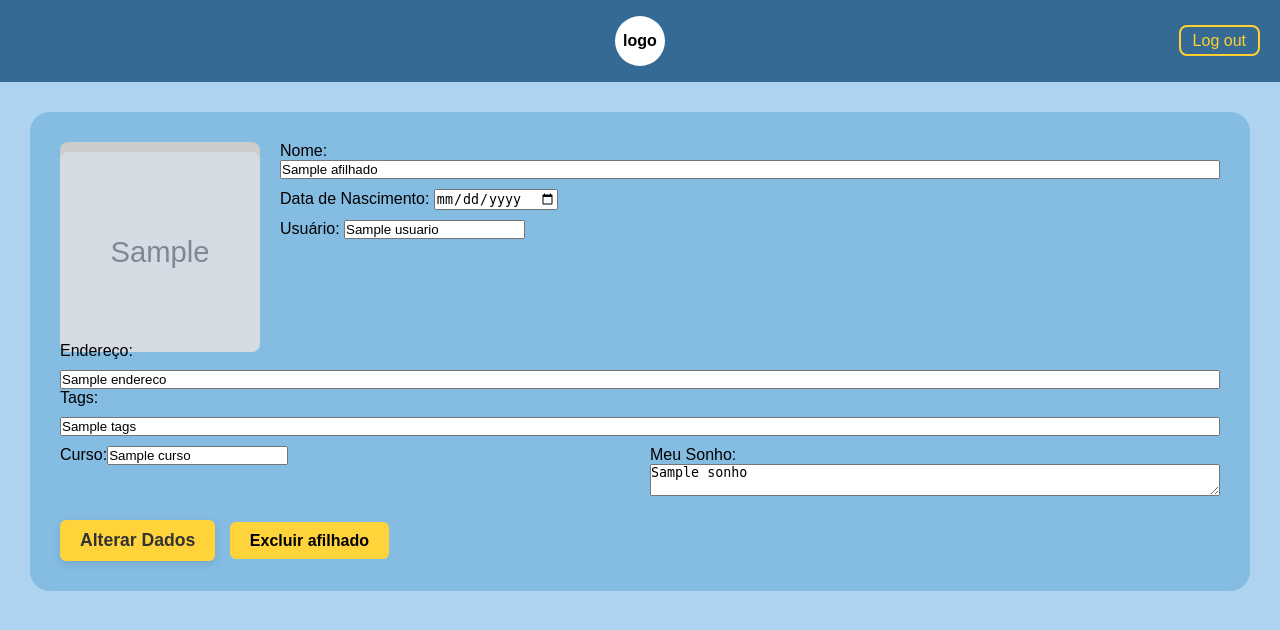
After one commit to avelinoandre/InstitutoSolidare, a Django app: template InstitutoSolidare2.0/apadrinhamento/templates/apadrinhamento/adm/afilhado_editar.html in a window 1280 px wide. The commit adds this page. Shown: the top 630 px of the page. Run offline with Django 5.2, Linux system fonts and the light colour scheme; the template is opened without the code that fills it: most values are stand-ins (such as "Sample title", 1, 10 or a date in 2020); grey boxes marked "Sample" are stand-in pictures.

Commit message:
adicionando o primeiro formato do html de gerenciar afilhado

```diff
--- /dev/null
+++ b/InstitutoSolidare2.0/apadrinhamento/templates/apadrinhamento/adm/afilhado_editar.html
@@ -0,0 +1,37 @@
+{% extends "shared/base_logout.html" %}
+{% load static %}
+
+{% block content %}
+<div style="padding: 30px;">
+    <div style="background-color: #85bce2; padding: 30px; border-radius: 20px;">
+        <form method="POST" enctype="multipart/form-data">
+            {% csrf_token %}
+            <div style="display: flex; gap: 20px;">
+                <div style="width: 200px; height: 200px; background-color: #ccc; border-radius: 8px;">
+                    {% if afilhado.foto %}
+                        <img src="{{ afilhado.foto.url }}" style="width: 100%; height: 100%; object-fit: cover; border-radius: 8px;">
+                    {% endif %}
+                </div>
+                <div style="flex: 1; display: flex; flex-direction: column; gap: 10px;">
+                    <label>Nome: <input type="text" name="nome" value="{{ afilhado.nome }}" style="width: 100%;"></label>
+                    <label>Data de Nascimento: <input type="date" name="data_nascimento" value="{{ afilhado.data_nascimento }}"></label>
+                    <label>Usuário: <input type="text" name="usuario" value="{{ afilhado.usuario }}"></label>
+                </div>
+            </div>
+
+            <label>Endereço:<input type="text" name="endereco" value="{{ afilhado.endereco }}" style="width: 100%; margin-top: 10px;"></label>
+            <label>Tags:<input type="text" name="tags" value="{{ afilhado.tags }}" style="width: 100%; margin-top: 10px;"></label>
+
+            <div style="display: flex; gap: 20px; margin-top: 10px;">
+                <label style="flex: 1;">Curso:<input type="text" name="curso" value="{{ afilhado.curso }}"></label>
+                <label style="flex: 1;">Meu Sonho:<textarea name="sonho" style="width: 100%;">{{ afilhado.sonho }}</textarea></label>
+            </div>
+
+            <div style="margin-top: 20px;">
+                <button type="submit" style="background-color: #ffd43b; padding: 10px 20px; border: none; border-radius: 6px; font-weight: bold;">Alterar Dados</button>
+                <a href="{% url 'excluir_afilhado' afilhado.id %}" style="background-color: #ffd43b; padding: 10px 20px; border-radius: 6px; font-weight: bold; text-decoration: none; color: black; margin-left: 10px;">Excluir afilhado</a>
+            </div>
+        </form>
+    </div>
+</div>
+{% endblock %}
```
Also changed, not shown: InstitutoSolidare2.0/apadrinhamento/templates/apadrinhamento/adm/gerenciar_afilhados.html (+23 -0 lines).
